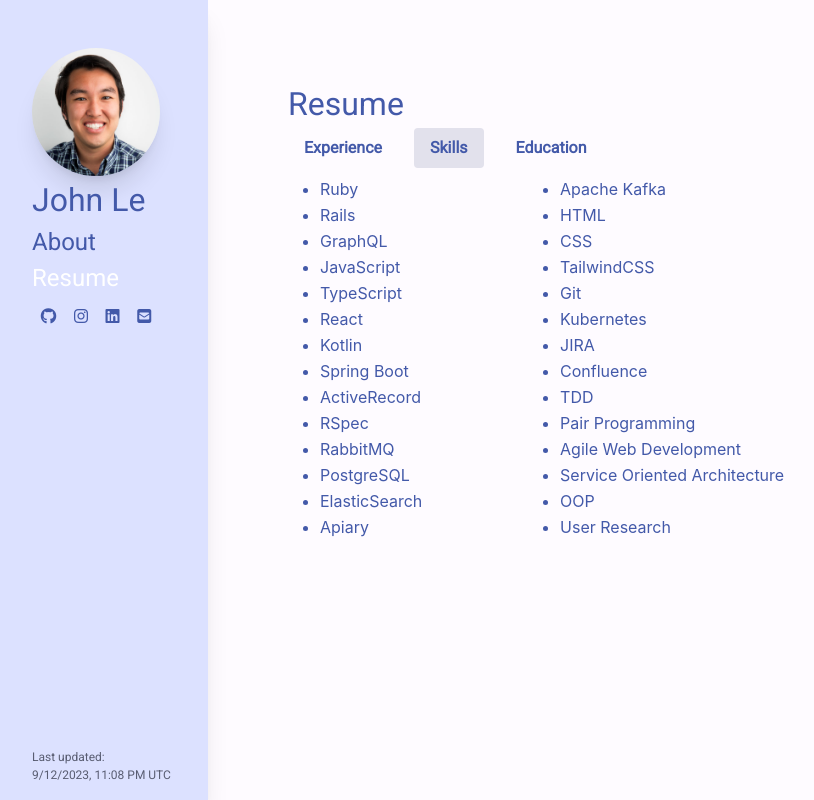
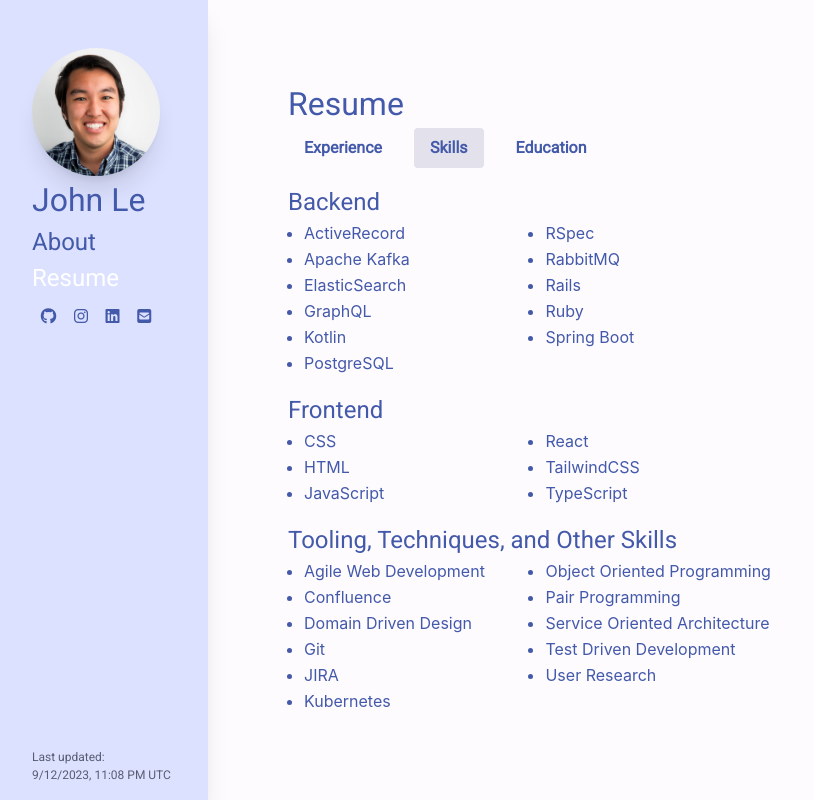
Before and after one commit to johnle192/my-portfolio-site, a React (Vite) app: page /resume in a window 1280 px wide. Both pictures are taken after a click on the button "Skills". Shown: the whole page, without its empty margins (16-830 px from the left). Built offline with nearby package versions, Linux system fonts and the light colour scheme.

Commit message:
cleanup css, reformat resume

```diff
--- a/src/components/Nav.tsx
+++ b/src/components/Nav.tsx
@@ -34,7 +34,7 @@ const Nav: FC = () => {
           John Le
         </NavLink>
       </h1>
-      <ul className="nav-links label-large">
+      <ul className="nav-links label-large list-none p-0 m-0">
         <li>
           <NavLink
             to="/"
--- a/src/components/Resume.tsx
+++ b/src/components/Resume.tsx
@@ -42,21 +42,28 @@ export default function Resume() {
           Education
         </button>
       </div>
-      <div className="my-2">
+      <div className="py-2">
         {resumeSection === 'experience' &&
           resumeItems.experience.map((resumeItem: ResumeItemProps) => (
             <ResumeItem {...resumeItem} />
           ))}
 
         {resumeSection === 'skills' && (
-          <div className="pl-8">
-            <ul className="resume-skills">
-              {resumeItems.skills.map((skill: string) => (
-                <li key={skill} className="leading-relaxed">
-                  {skill}
-                </li>
-              ))}
-            </ul>
+          <div className="">
+            {resumeItems.skills.map(({ focus, skills }) => (
+              <div className={`resume-skills-${focus} py-2`}>
+                <div className={`resume-skills-${focus}-name headline-small`}>
+                  {focus}
+                </div>
+                <ul className="resume-skills list-disc columns-2 py-0 px-4 m-0">
+                  {skills.map((skill: string) => (
+                    <li key={skill} className="leading-relaxed">
+                      {skill}
+                    </li>
+                  ))}
+                </ul>
+              </div>
+            ))}
           </div>
         )}
 
--- a/src/components/ResumeItem.tsx
+++ b/src/components/ResumeItem.tsx
@@ -39,7 +39,7 @@ export default function ResumeItem({
         </div>
         {isOpen && (
           <div className="resume-description ml-4 my-2">
-            <ul className="resume-description-items">
+            <ul className="resume-description-items list-disc p-0 m-0">
               {descriptions.map((description: string, index) => (
                 <li key={`${id}.${index}`} className="leading-relaxed">
                   {description}
--- a/src/index.css
+++ b/src/index.css
@@ -36,22 +36,3 @@ code {
   transform: rotate(-0deg);
   transition-duration: 400ms;
 }
-
-.resume-description-items {
-  list-style-type: disc;
-  padding: 0;
-  margin: 0;
-}
-
-.resume-skills {
-  list-style-type: disc;
-  columns: 2;
-  padding: 0;
-  margin: 0;
-}
-
-.nav-links {
-  list-style-type: none;
-  padding: 0;
-  margin: 0;
-}
--- a/src/resume.json
+++ b/src/resume.json
@@ -1,9 +1,19 @@
 {
   "experience": [
     {
+      "id": "beyond",
+      "experience": "Senior Software Developer | Beyond Finance | Chicago, IL",
+      "duration": "October 2023 - Present, Remotely",
+      "descriptions": [
+        "Implemented Knapsack Pro and cut test suite runtime by 50%",
+        "Integrated a third party vendor to enable multi-factor authentication",
+        "Facilitated the migration of credit pull vendors"
+      ]
+    },
+    {
       "id": "clearcover",
-      "experience": "Software Developer | Clearcover, Inc. | Chicago, IL",
-      "duration": "June 2020 - Present, Remotely",
+      "experience": "Senior Software Developer | Clearcover, Inc. | Chicago, IL",
+      "duration": "June 2020 - September 2023, Remotely",
       "descriptions": [
         "Won a hackathon building a deployment dashboard for our microservices with React, NextJS, and Tailwind",
         "Implemented features and AB tests for our onboarding flow when users need a quote for car insurance",
@@ -43,7 +53,51 @@
       ]
     }
   ],
-  "skills": ["Ruby", "Rails", "GraphQL", "JavaScript", "TypeScript", "React", "Kotlin", "Spring Boot", "ActiveRecord", "RSpec", "RabbitMQ", "PostgreSQL", "ElasticSearch", "Apiary", "Apache Kafka", "HTML", "CSS", "TailwindCSS", "Git", "Kubernetes", "JIRA", "Confluence", "TDD", "Pair Programming", "Agile Web Development", "Service Oriented Architecture", "OOP", "User Research"],
+  "skills": [
+    {
+      "focus": "Backend",
+      "skills": [
+        "ActiveRecord",
+        "Apache Kafka",
+        "ElasticSearch",
+        "GraphQL",
+        "Kotlin",
+        "PostgreSQL",
+        "RSpec",
+        "RabbitMQ",
+        "Rails",
+        "Ruby",
+        "Spring Boot"
+      ]
+    },
+    {
+      "focus": "Frontend",
+      "skills": [
+        "CSS",
+        "HTML",
+        "JavaScript",
+        "React",
+        "TailwindCSS",
+        "TypeScript"
+      ]
+    },
+    {
+      "focus": "Tooling, Techniques, and Other Skills",
+      "skills": [
+        "Agile Web Development",
+        "Confluence",
+        "Domain Driven Design",
+        "Git",
+        "JIRA",
+        "Kubernetes",
+        "Object Oriented Programming",
+        "Pair Programming",
+        "Service Oriented Architecture",
+        "Test Driven Development",
+        "User Research"
+      ]
+    }
+  ],
   "education": {
     "name": "Northwestern University",
     "duration": "September 2010 - June 2014",
```
